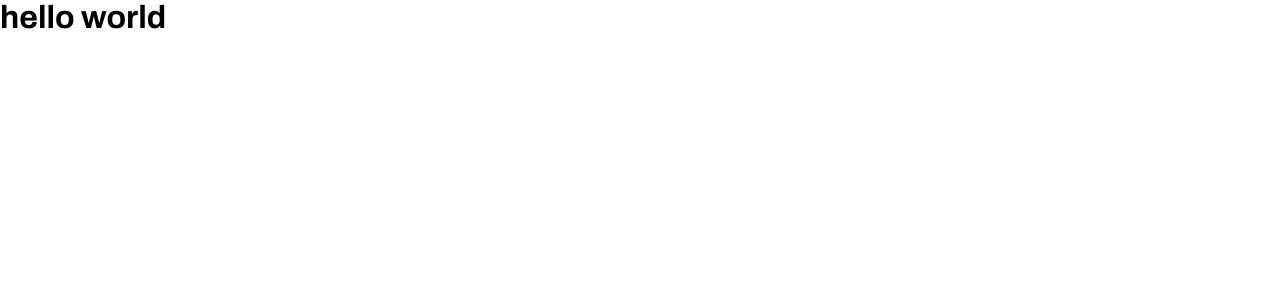
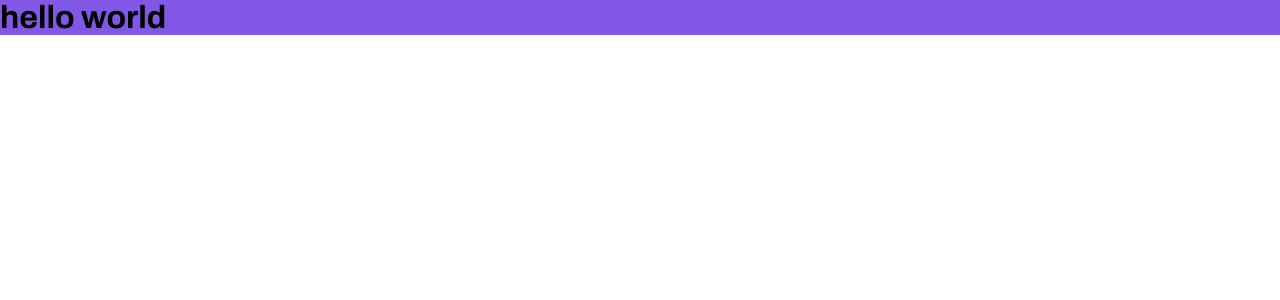
Before and after one commit to pedrolucazx/Proffy, a Next.js app: page / in a window 1280 px wide. Shown: the top 300 px of the page. Built offline with nearby package versions, Linux system fonts and the light colour scheme.

Commit message:
initial settings

```diff
--- a/pages/api/hello.js
+++ /dev/null
@@ -1,5 +0,0 @@
-// Next.js API route support: https://nextjs.org/docs/api-routes/introduction
-
-export default function handler(req, res) {
-  res.status(200).json({ name: 'John Doe' })
-}
--- a/pages/index.jsx
+++ b/pages/index.jsx
@@ -1,7 +1,8 @@
+import styles from '../styles/Home.module.css'
 export default function Home() {
   return (
-   <div>
+   <main className={styles.home}>
       <h1>hello world</h1>
-   </div>
+   </main>
   )
 }
--- /dev/null
+++ b/styles/Home.module.css
@@ -0,0 +1,3 @@
+.home{
+  background: var(--main-color);
+}
--- a/styles/globals.css
+++ b/styles/globals.css
@@ -1,10 +1,12 @@
 :root{
-  --varalgumacoisa :#fff;
+  --main-color :#8257E5;
 }
 
 *{margin:  0; padding: 0; box-sizing: border-box;}
 
-
-h1,h2,h3{
+p, span, input, textarea{
+  font-family: 'Poppins', sans-serif;
+}
+h1,h2,h3, button{
   font-family: 'Archivo', sans-serif;
 }
```
Also changed, not shown: pages/_document.jsx (+10 -10 lines), pages/_app.jsx (renamed from pages/_app.js).
